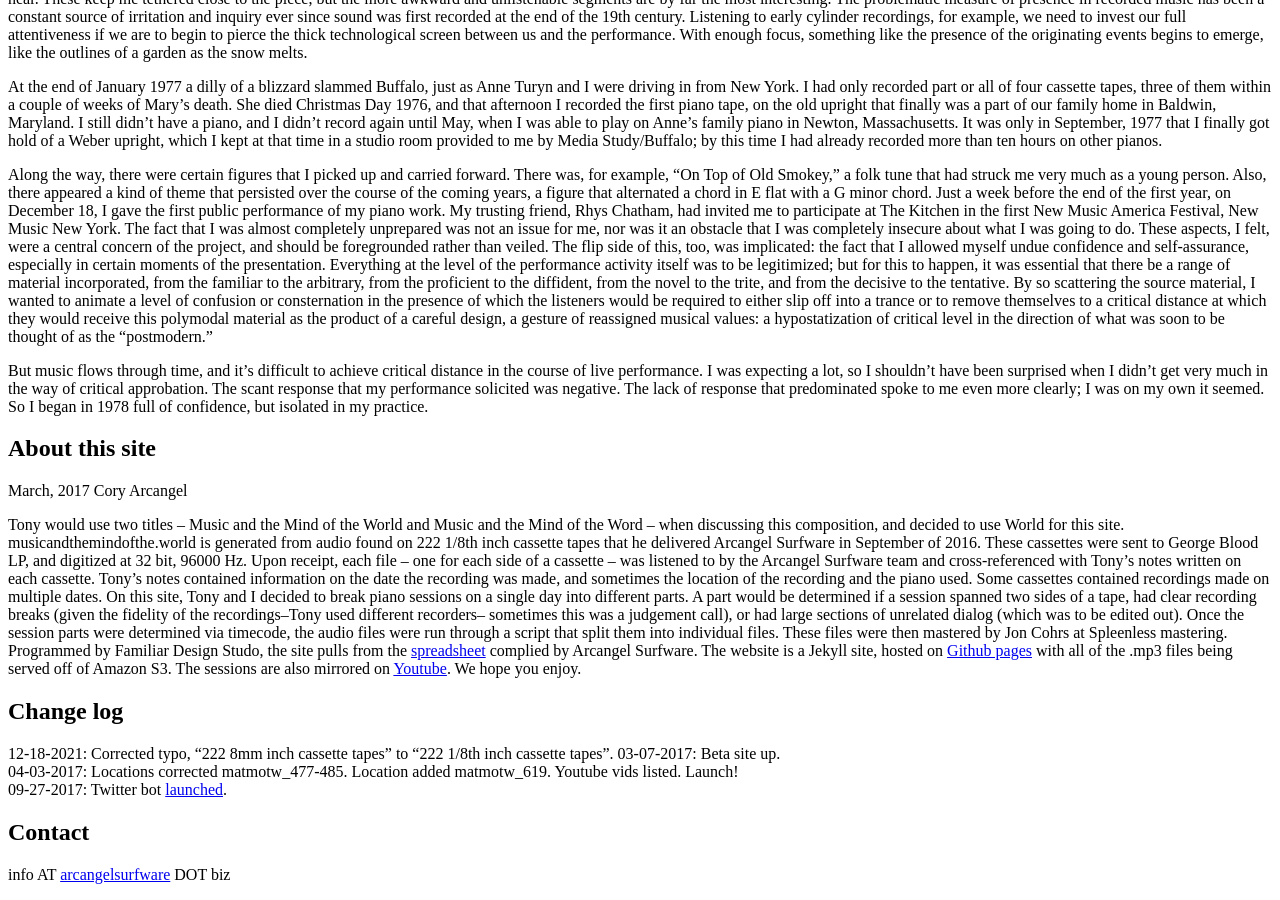
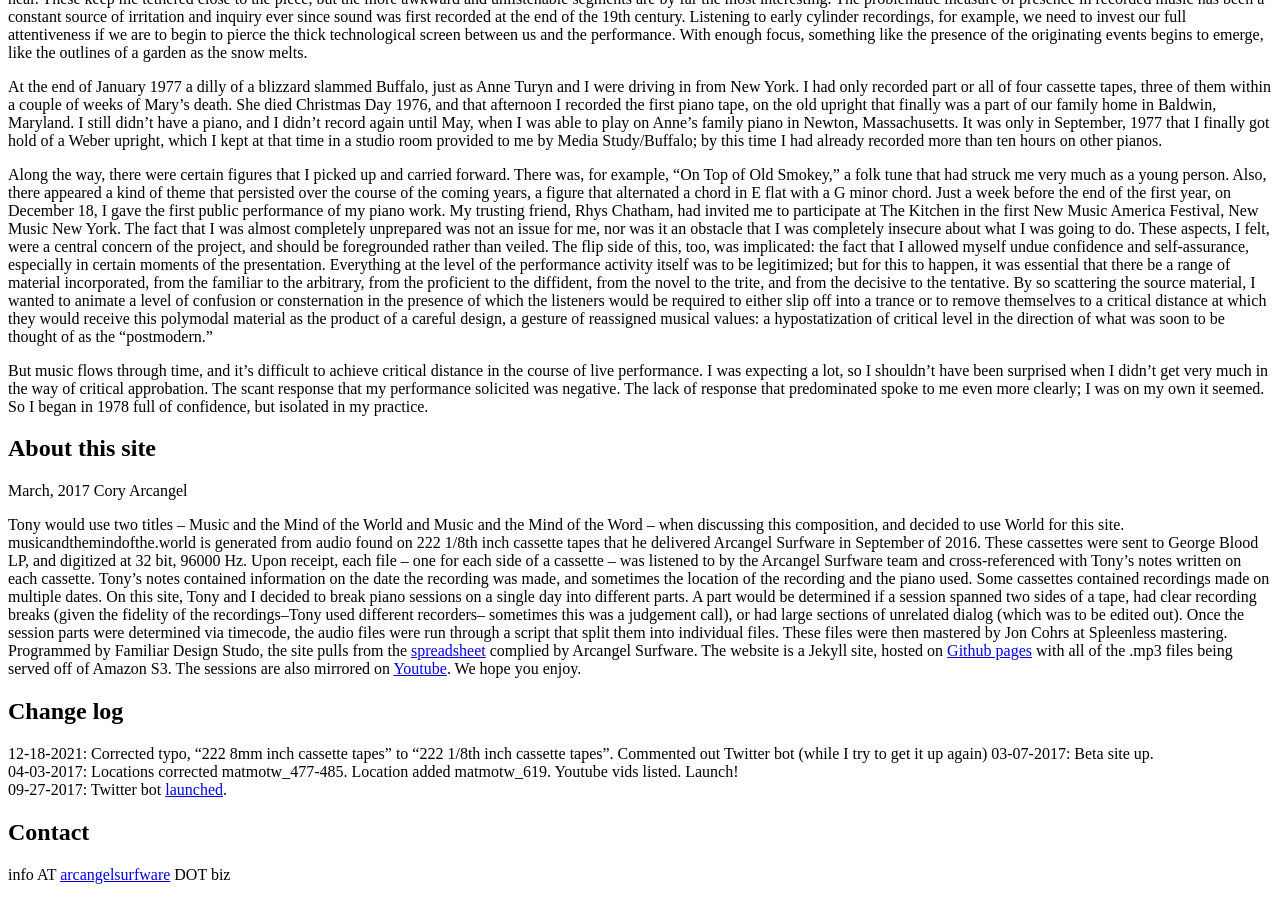
Before and after one commit to coryarcangel/music-and-the-mind-of-the-world, a Jekyll site: the page built from about.markdown, in a window 1280 px wide and 900 px high, scrolled down 1982 px. Built offline with Jekyll 4.4.1, drawn with Linux system fonts in a browser that asks for light colours; nearby versions of some CDN libraries; library files that are not in the unit come from our copies; comment, search, counter and statistics services are not loaded.

Commit message:
Comment out Twitter bot
Comment out Twitter bot (while I get it fixed?)

```diff
--- a/about.markdown
+++ b/about.markdown
@@ -50,7 +50,7 @@ Tony would use two titles – Music and the Mind of the World  and Music and the
 
 ## Change log
 
-12-18-2021: Corrected typo, "222 8mm inch cassette tapes" to "222 1/8th inch cassette tapes".
+12-18-2021: Corrected typo, "222 8mm inch cassette tapes" to "222 1/8th inch cassette tapes". Commented out Twitter bot (while I try to get it up again)
 03-07-2017: Beta site up.
 04-03-2017: Locations corrected matmotw_477-485. Location added matmotw_619. Youtube vids listed. Launch!
 09-27-2017: Twitter bot [launched](https://twitter.com/on_this_day_mmw).
--- a/index.html
+++ b/index.html
@@ -1,7 +1,7 @@
 ---
 layout: default
 youtube: https://www.youtube.com/channel/UCPjrcaZeU9rMGAbmfYWeeLw
-twitter: https://twitter.com/on_this_day_mmw
+<!-- twitter: https://twitter.com/on_this_day_mmw -->
 ---
 
 <div class="home">
```
